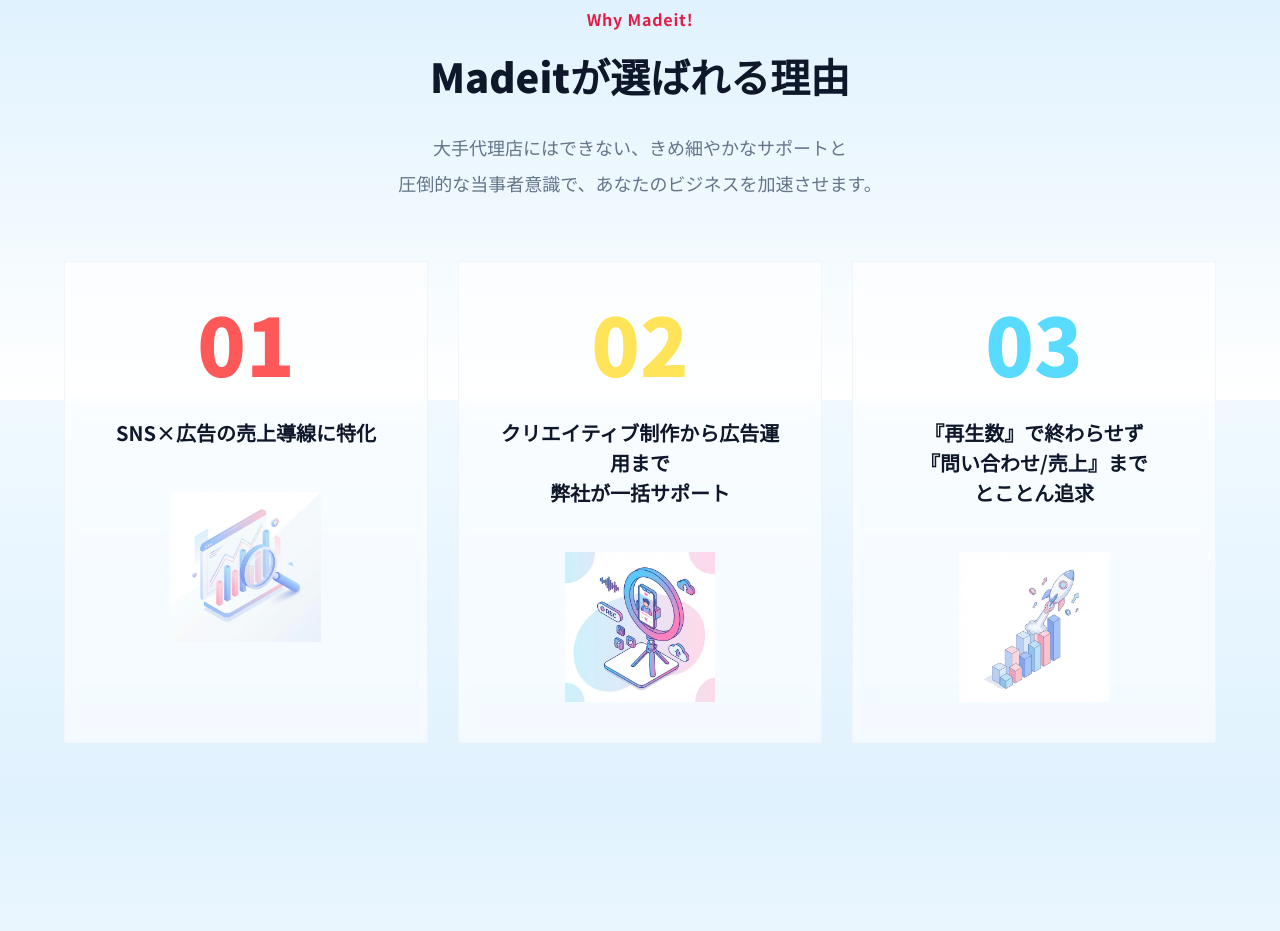
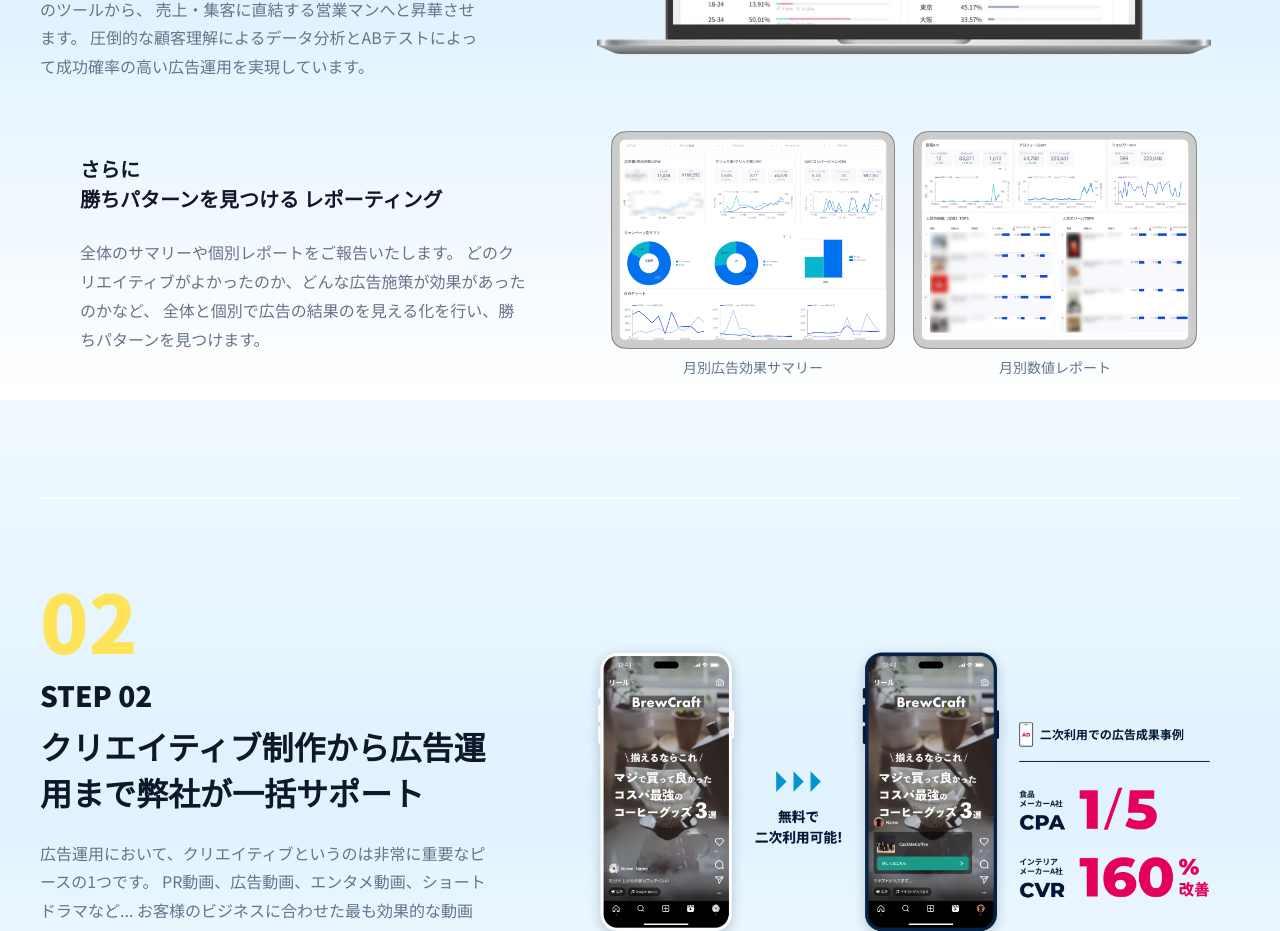
Before and after one commit to Imai-Ichibachi/web, a Next.js app: page / in a window 1280 px wide. Shown: the part 3600-4531 px from the top of the page. Built offline with nearby package versions, Linux system fonts and the light colour scheme.

Commit message:
fix: 月別広告効果サマリーと月別数値レポートの文字修正と画像差し替え

```diff
--- a/src/components/Reporting.tsx
+++ b/src/components/Reporting.tsx
@@ -36,14 +36,14 @@
               >
                 <div className={styles.imageWrapper}>
                   <Image
-                    src="/images/01sub_ex1.png"
+                    src="/report_summary_new.png"
                     alt="Graph Analysis"
                     fill
                     style={{ objectFit: "contain" }}
                   />
                 </div>
               </motion.div>
-              <p className={styles.caption}>成果全体サマリー</p>
+              <p className={styles.caption}>月別広告効果サマリー</p>
             </div>
 
             {/* Image B: Table */}
@@ -57,14 +57,14 @@
               >
                 <div className={styles.imageWrapper}>
                   <Image
-                    src="/images/01sub_ex2.png"
+                    src="/report_detail_new.png"
                     alt="Data Table"
                     fill
                     style={{ objectFit: "contain" }}
                   />
                 </div>
               </motion.div>
-              <p className={styles.caption}>個別数値レポート</p>
+              <p className={styles.caption}>月別数値レポート</p>
             </div>
           </div>
         </div>
```
Also changed, not shown: public/report_detail_new.png (added), public/report_summary_new.png (added).
